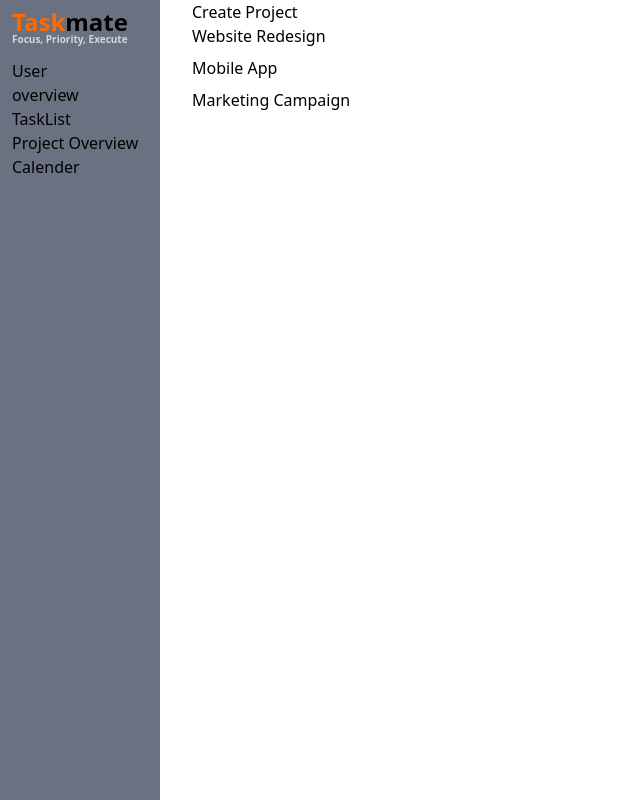
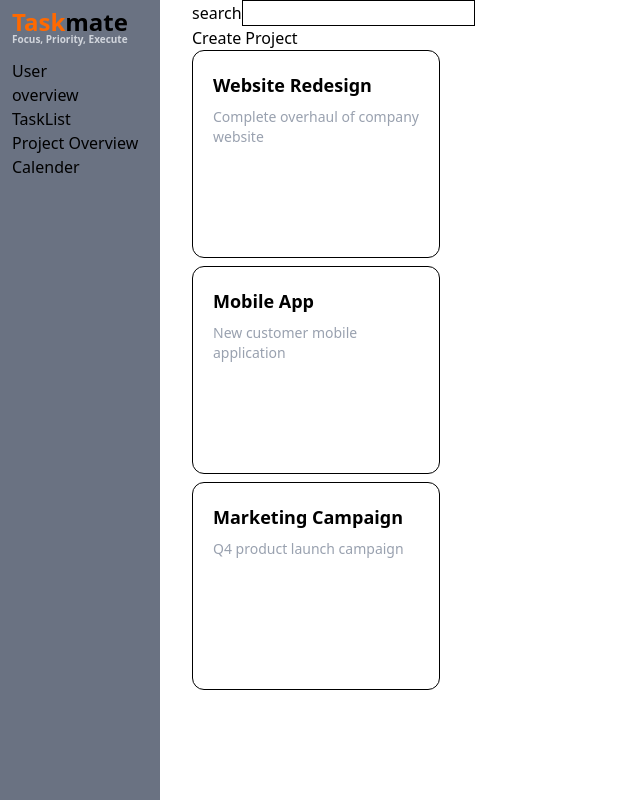
Before and after one commit to sanyamkashyap/taskmate, a Next.js app: page /dashboard/project in a window 1280 px wide. Shown: the whole page, without its empty margins (0-640 px from the left). Built offline with nearby package versions, Linux system fonts and the light colour scheme.

Commit message:
project form

```diff
--- a/app/compenents/project/card.jsx
+++ b/app/compenents/project/card.jsx
@@ -1,7 +1,16 @@
 "use client";
 
-const Card = ({ children }) => {
-  return <div>{children}</div>;
+const Card = ({ title, description, children }) => {
+  return (
+    <div className="bg-white border w-62 h-52 rounded-xl p-5">
+      <div className=" flex flex-col gap-2">
+
+      <h2 className="font-semibold text-lg">{title}</h2>
+      <p className=" text-sm text-gray-400">{description}</p>
+      </div>
+      {children}
+    </div>
+  );
 };
 
 export default Card;
--- a/app/dashboard/project/[id]/page.jsx
+++ b/app/dashboard/project/[id]/page.jsx
@@ -1,9 +1,16 @@
-import React from 'react'
+"use client";
+import { UseProject } from "@/app/context/useContex";
+import { useParams } from "next/navigation";
+import React from "react";
 
 const Page = () => {
-  return (
-    <div>Page</div>
-  )
-}
+  const { todos } = UseProject();
+  const params = useParams();
+  const id = params.id;
+  const todo = todos.find((t) => String(t.projectId) == String(id));
+  console.log(id);
+  console.log(todo);
+  return <div>{todo ? todo.title : "not found"}</div>;
+};
 
-export default Page
+export default Page;
--- a/app/dashboard/project/page.jsx
+++ b/app/dashboard/project/page.jsx
@@ -8,6 +8,7 @@ import Link from "next/link";
 
 const Projects = () => {
   const { projects, newProject, setNewProject } = UseProject();
+  const [editing,setEditing] = useState(false)
   const [showForm, setShowForm] = useState(false);
   const toggleform = () => {
     setShowForm(() => !showForm);
@@ -17,6 +18,10 @@ const Projects = () => {
 
   return (
     <div>
+      <div>
+      <label htmlFor="search"> search</label>
+      <input className="border" type="text" name="search" />
+      </div>
       <button onClick={toggleform}>Create Project</button>
       {showForm && (
         <div>
@@ -27,7 +32,7 @@ const Projects = () => {
         {newProject.map((project) => (
           <div key={project.id}>
             <Link href={`/dashboard/project/${project.id}`}>
-              <Card>{project.name}</Card>
+              <Card title={project.name} description={project.description}></Card>
             </Link>
           </div>
         ))}
--- a/app/globals.css
+++ b/app/globals.css
@@ -23,11 +23,3 @@
   font-weight: 600;
   transition: all 0.2s ease;
 }
-
-.project-card{
-  width: 250px;
-  height: 200px;
-  border-radius: 10px;
-  background-color: skyblue;
-padding: 10px;
-}
```
Also changed, not shown: app/compenents/project.jsx (line endings or trailing spaces).
